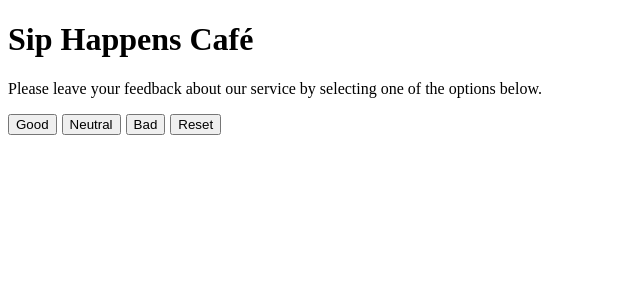
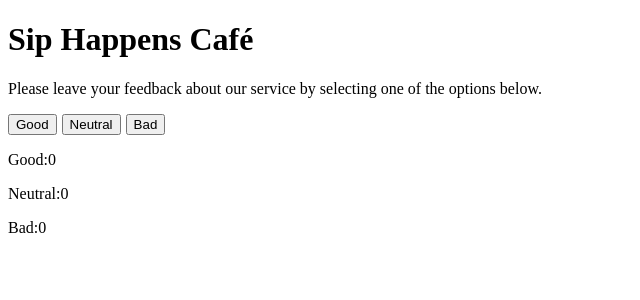
Before and after one commit to isteppanenko/goit-react-hw-02, a React (Vite) app: page / in a window 1280 px wide. Shown: the top 300 px of the page, without its empty margins (0-640 px from the left). Built offline with nearby package versions, Linux system fonts and the light colour scheme.

Commit message:
one_step_hw2

```diff
--- a/src/components/App.jsx
+++ b/src/components/App.jsx
@@ -1,11 +1,39 @@
 import Descriptions from './description/Descriptions';
+import FeedBack from './feedback/FeedBack';
 import Options from './Options/Options';
+import { useState } from 'react';
 
 function App() {
+  const [clicks, setClicks] = useState({
+    good: 0,
+    neutral: 0,
+    bad: 0,
+  });
+
   return (
     <>
       <Descriptions />
-      <Options />
+      <Options
+        good={() => {
+          setClicks({
+            ...clicks,
+            good: clicks.good + 1,
+          });
+        }}
+        neutral={() => {
+          setClicks({
+            ...clicks,
+            neutral: clicks.neutral + 1,
+          });
+        }}
+        bad={() => {
+          setClicks({
+            ...clicks,
+            bad: clicks.bad + 1,
+          });
+        }}
+      />
+      <FeedBack good={clicks.good} neutral={clicks.neutral} bad={clicks.bad} />
     </>
   );
 }
--- a/src/components/FeedBack/FeedBack.jsx
+++ b/src/components/FeedBack/FeedBack.jsx
@@ -0,0 +1,12 @@
+import { useState } from 'react';
+
+const FeedBack = ({ good, neutral, bad }) => {
+  return (
+    <>
+      <p>Good:{good}</p>
+      <p>Neutral:{neutral}</p>
+      <p>Bad:{bad}</p>
+    </>
+  );
+};
+export default FeedBack;
--- a/src/components/Options/Options.jsx
+++ b/src/components/Options/Options.jsx
@@ -1,24 +1,21 @@
 import { useState } from 'react';
 import css from '../Options/Options.module.css';
-const Options = () => {
+const Options = ({ good, neutral, bad }) => {
   // const onActions = () => alert('Hello world');
-  const [clicks, setClicks] = useState(0);
-  const handleClick = () => {
-    setClicks(clicks + 1);
-  };
+  // const [clicks, setClicks] = useState(0);
+  // const handleClick = () => {
+  //   setClicks(clicks + 1);
+  // };
   return (
     <>
-      <button className={css.buttonOptions} onClick={handleClick}>
+      <button className={css.buttonOptions} onClick={good}>
         Good
       </button>
-      <button className={css.buttonOptions} onClick={handleClick}>
+      <button className={css.buttonOptions} onClick={neutral}>
         Neutral
       </button>
-      <button className={css.buttonOptions} onClick={handleClick}>
+      <button className={css.buttonOptions} onClick={bad}>
         Bad
-      </button>
-      <button className={css.buttonOptions} onClick={handleClick}>
-        Reset
       </button>
     </>
   );
```
